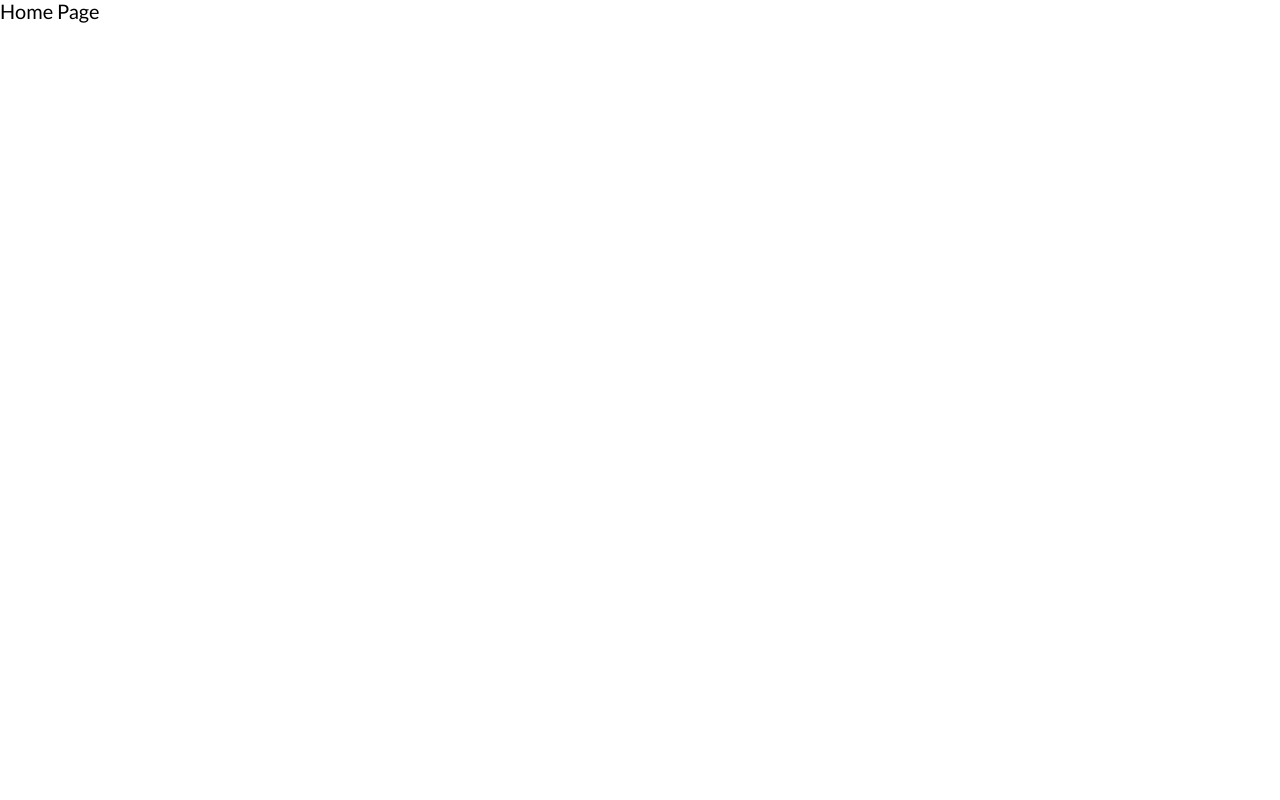
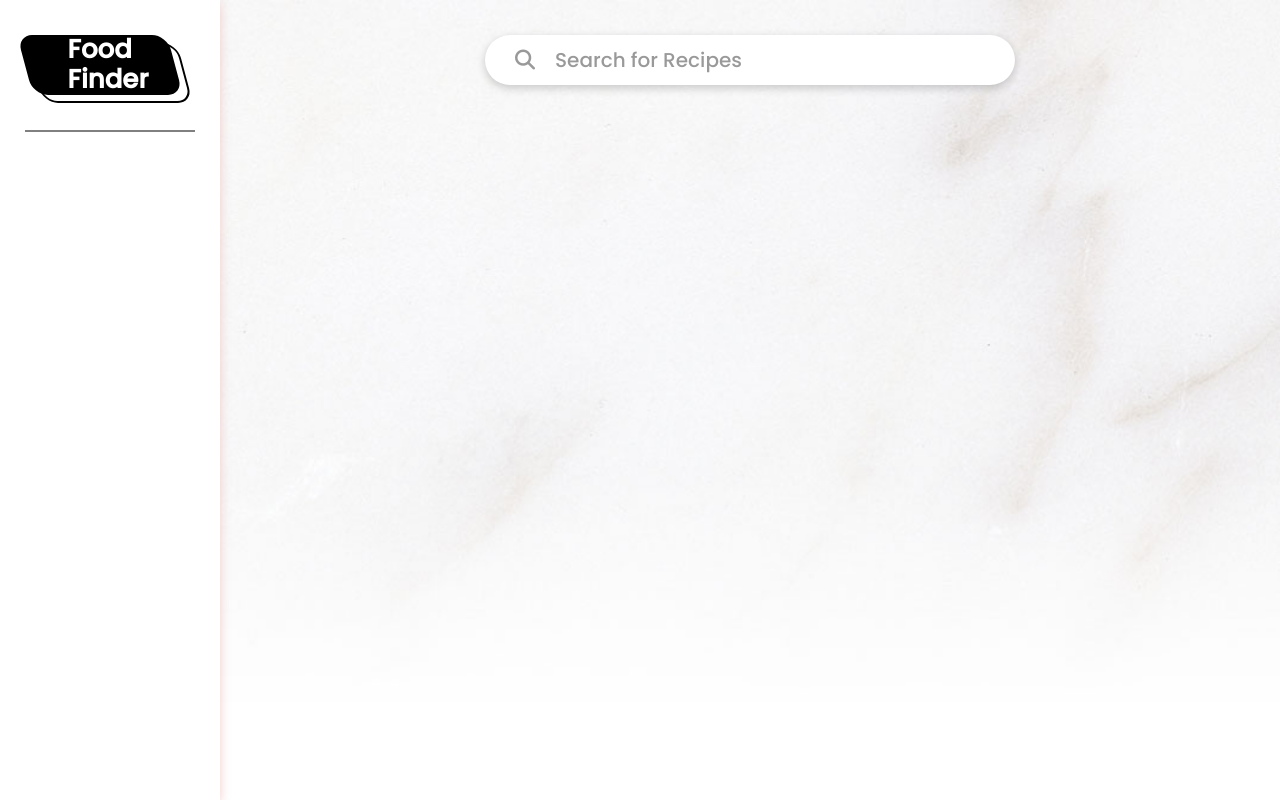
Before and after one commit to LesterYiu/food-finder, a React (Create React App) app: page / in a window 1280 px wide. Built offline with nearby package versions, Linux system fonts and the light colour scheme.

Commit message:
styled nav and home component

```diff
--- a/public/index.html
+++ b/public/index.html
@@ -10,34 +10,12 @@
       content="Web site created using create-react-app"
     />
     <link rel="apple-touch-icon" href="%PUBLIC_URL%/logo192.png" />
-    <!--
-      manifest.json provides metadata used when your web app is installed on a
-      user's mobile device or desktop. See https://developers.google.com/web/fundamentals/web-app-manifest/
-    -->
     <link rel="manifest" href="%PUBLIC_URL%/manifest.json" />
-    <!--
-      Notice the use of %PUBLIC_URL% in the tags above.
-      It will be replaced with the URL of the `public` folder during the build.
-      Only files inside the `public` folder can be referenced from the HTML.
-
-      Unlike "/favicon.ico" or "favicon.ico", "%PUBLIC_URL%/favicon.ico" will
-      work correctly both with client-side routing and a non-root public URL.
-      Learn how to configure a non-root public URL by running `npm run build`.
-    -->
-    <title>React App</title>
+    <title>Food Finder</title>
   </head>
   <body>
     <noscript>You need to enable JavaScript to run this app.</noscript>
     <div id="root"></div>
-    <!--
-      This HTML file is a template.
-      If you open it directly in the browser, you will see an empty page.
-
-      You can add webfonts, meta tags, or analytics to this file.
-      The build step will place the bundled scripts into the <body> tag.
-
-      To begin the development, run `npm start` or `yarn start`.
-      To create a production bundle, use `npm run build` or `yarn build`.
-    -->
+    <script src="https://kit.fontawesome.com/15cca8e706.js" crossorigin="anonymous"></script>
   </body>
 </html>
--- a/src/components/App.js
+++ b/src/components/App.js
@@ -3,7 +3,6 @@ import {Routes, Route} from 'react-router-dom'
 
 import Home from './Home';
 import Options from './Options';
-import Gallery from './Gallery';
 import Footer from './Footer';
 
 
@@ -14,7 +13,6 @@ function App() {
         <>
           <Options/>
           <Home/>
-          <Gallery/>
           <Footer/>
         </>
       }/>
--- a/src/components/Home.js
+++ b/src/components/Home.js
@@ -1,6 +1,13 @@
+import Gallery from './Gallery';
+
 const Home = () => {
     return(
-        <p>Home Page</p>
+        <main>
+            <section className='homeSection'>
+                <button className="searchButton"><i className="fa-solid fa-magnifying-glass"></i>Search for Recipes</button>
+            </section>
+            <Gallery/>
+        </main>
     )
 }
 
--- a/src/components/Options.js
+++ b/src/components/Options.js
@@ -1,6 +1,20 @@
 const Options = () => {
     return(
-        <nav></nav>
+        <nav>
+            <div className="flexContainer">
+                <ul>
+                    <div className="logoBorder">
+                        <li className="logoContainer">
+                            <div className="logoFace"></div>
+                            <div className="logoShadow"></div>
+                            <div className="logoText">
+                                <p>Food <span>Finder</span></p>
+                            </div>
+                        </li>
+                    </div>
+                </ul>
+            </div>
+        </nav>
     )
 }
 
--- a/src/styles/App.scss
+++ b/src/styles/App.scss
@@ -1,8 +1,13 @@
 // font import
 @import url('https://fonts.googleapis.com/css2?family=Inter:wght@400;500;600;800;900&family=Lato:ital,wght@0,400;0,700;0,900;1,400;1,700;1,900&family=Poppins:wght@500&display=swap');
 
+// variables
+
+@import './partials/variables';
+
 // foundation imports
-@import './partials/variables';
+@import './partials/nav';
+@import './partials/home';
 @import './partials/typography';
 @import './partials/setup';
 @import './partials/base';
--- a/src/styles/partials/_base.scss
+++ b/src/styles/partials/_base.scss
@@ -2,6 +2,10 @@
     max-width: 1200px;
     width: 75%;
     margin: 0 auto;
+}
+
+.flexContainer {
+    display: flex;
 }
 
 ul {
@@ -35,3 +39,7 @@ h3 {
 p {
     margin: 0;
 }
+
+#root {
+    display: flex;
+}
--- /dev/null
+++ b/src/styles/partials/_home.scss
@@ -0,0 +1,30 @@
+body {
+    background-image: url('../../assets/background.jpg');
+    background-size: 100%;
+    background-repeat: no-repeat;
+}
+
+main {
+    width: 100%;
+}
+
+.homeSection {
+
+    .searchButton {
+        width: 50%;
+        border: none;
+        height: 50px;
+        border-radius: 25px;
+        background-color: white;
+        box-shadow: 0 3px 10px rgba(0, 0, 0, 0.2) ;
+        position: relative;
+        left: 50%;
+        transform: translateX(-50%);
+        margin-top: 35px;
+        padding-left: 30px;
+
+        i {
+            padding-right: 20px;
+        }
+    }
+}
--- /dev/null
+++ b/src/styles/partials/_nav.scss
@@ -0,0 +1,67 @@
+nav {
+    height: 100vh;
+    position: relative;
+    width: 250px;
+    background-color: $secondary;
+    padding: 35px 25px 35px 25px;
+    box-shadow: 0 3px 10px rgba(240, 187, 183, 0.716);
+
+    ul {
+        width: 100%;
+    }
+
+    .flexContainer {
+        flex-direction: column;
+        align-items: center;
+    }
+
+    .logoBorder {
+        border-bottom: 2px solid gray;
+        padding-bottom: 35px;
+        padding-right: 20px;
+        display: flex;
+        justify-content: center;
+    }
+}
+
+.logoContainer {
+    position: relative;
+
+    .logoFace {
+        width: 150px;
+        height: 60px;
+        background-color: $tertiary;
+        transform: skew(15deg);
+        border-radius: 15px;
+        position: relative;
+        z-index: 10;
+    }
+
+    .logoShadow {
+        width: 150px;
+        height: 60px;
+        background-color: $secondary;
+        position: absolute;
+        top: 8px;
+        left: 10px;
+        transform: skew(15deg);
+        border-radius: 15px;
+        border: 2px solid #000000;
+    }
+
+    .logoText {
+        color: white;
+        position: absolute;
+        z-index: 20;
+        top: 0px;
+        left: 8px;
+        width: 150px;
+        display: flex;
+        flex-direction: column;
+        align-items: center;
+
+        span {
+            display: block;
+        }
+    }
+}
--- a/src/styles/partials/_typography.scss
+++ b/src/styles/partials/_typography.scss
@@ -23,3 +23,15 @@ h3 {
     font-weight: 600;
     text-align: center;
 }
+
+.logoText {
+    font-size: 1.3rem;
+    font-family: $tertiary-font;
+    font-weight: 700;
+}
+
+.searchButton {
+    font-family: $tertiary-font;
+    color: rgba(0,0,0,0.4);
+    text-align: start;
+}
```
